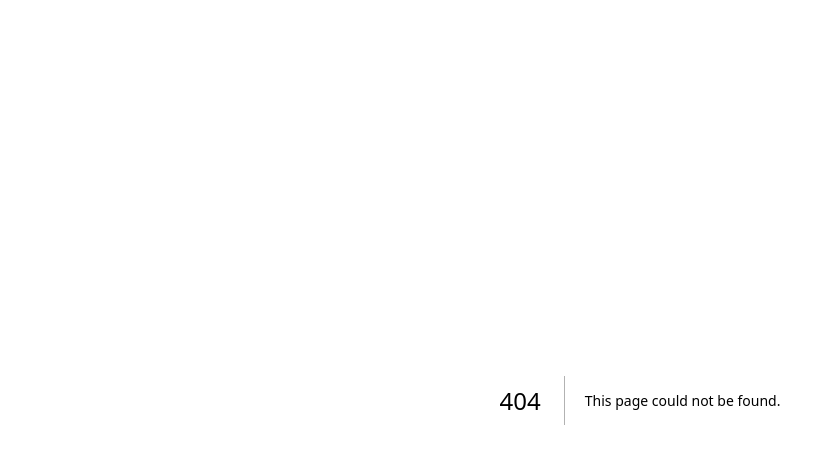
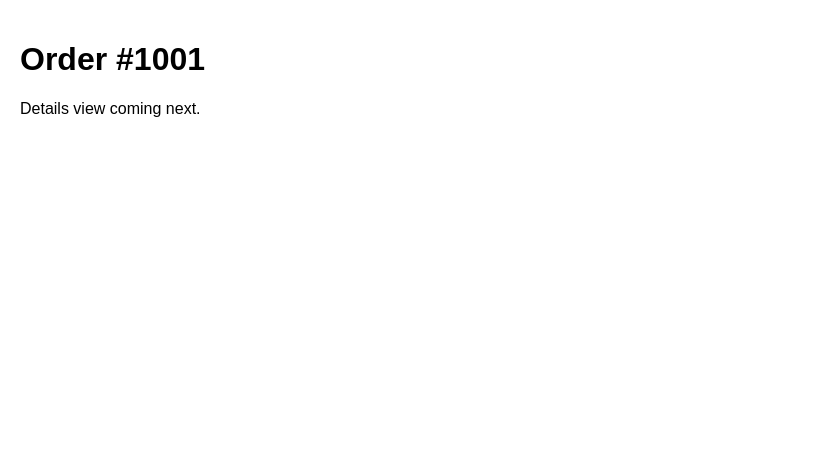
Before and after one commit to Charlie2509/msh-operations-hub, a Next.js app: page /orders/1001 in a window 1280 px wide. Before the commit this address had no page. Shown: the top 464 px of the page, without its empty margins (0-822 px from the left). Built offline with nearby package versions, Linux system fonts and the light colour scheme.

Commit message:
Add order detail page

```diff
--- /dev/null
+++ b/app/orders/[id]/page.js
@@ -0,0 +1,8 @@
+export default function OrderDetail({ params }) {
+  return (
+    <main style={{ padding: 20 }}>
+      <h1>Order #{params.id}</h1>
+      <p>Details view coming next.</p>
+    </main>
+  );
+}
```
